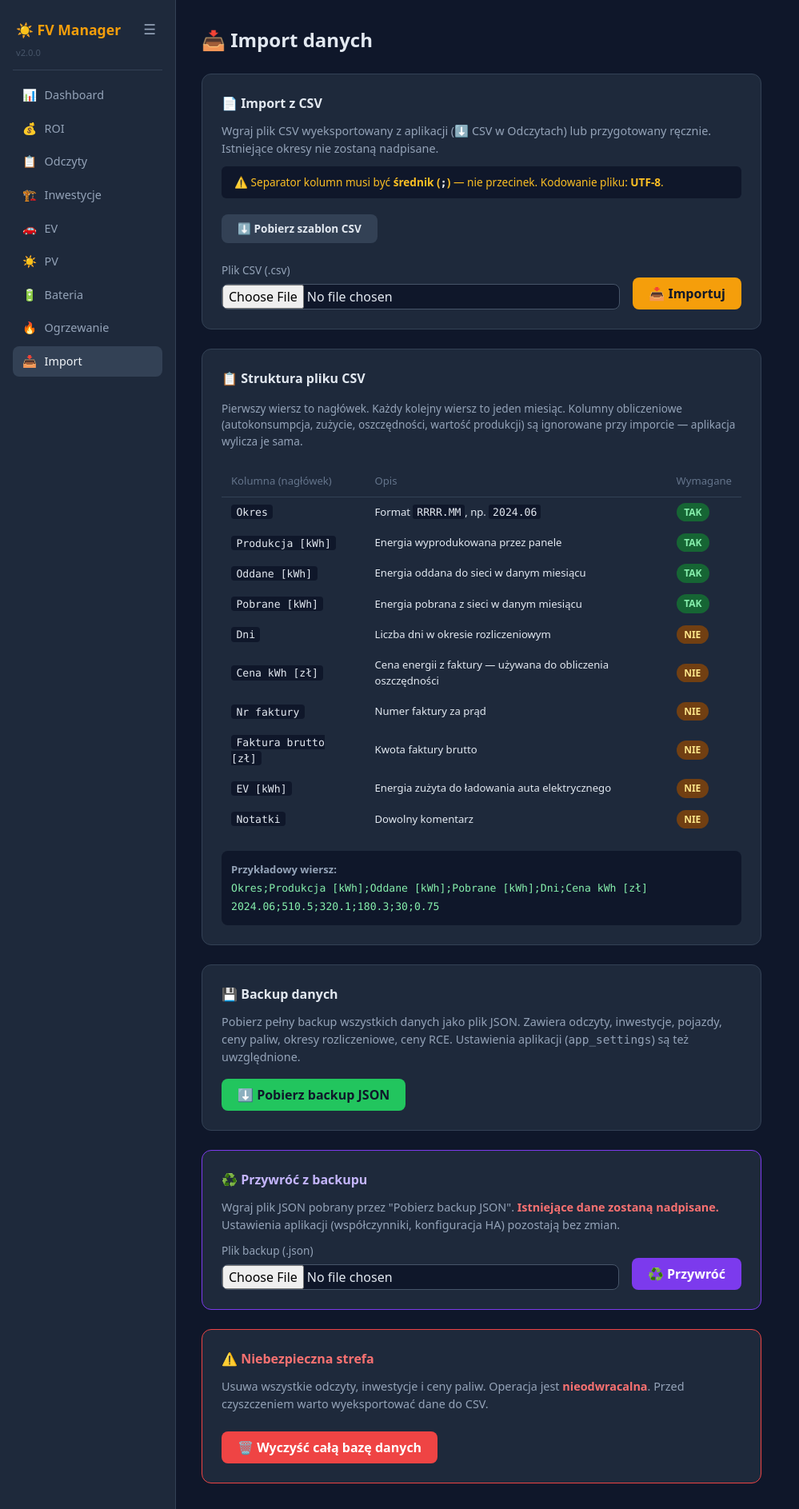
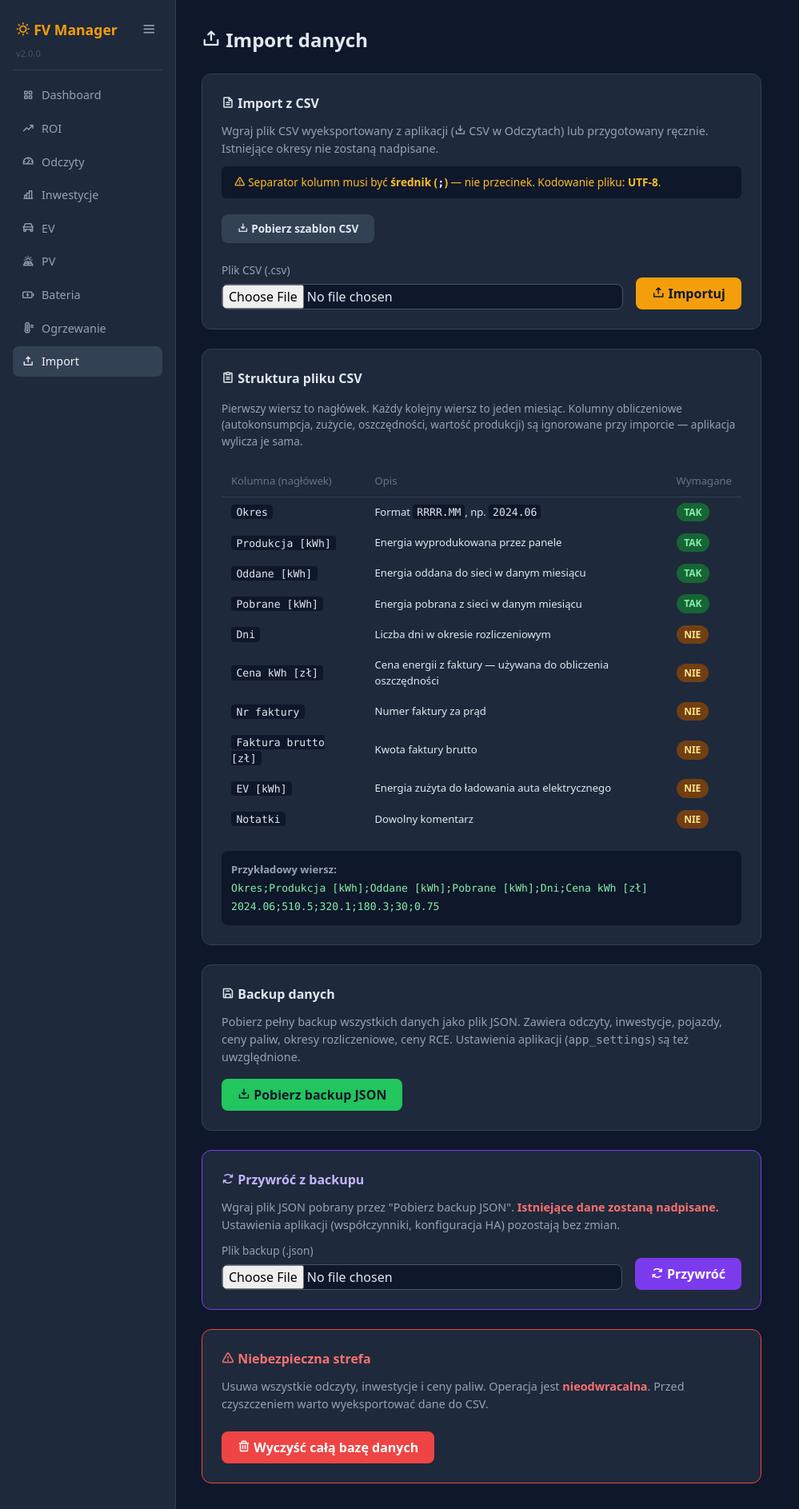
Before and after one commit to SyBeer/fv-manager, a FastAPI app: page /import in a window 1280 px wide. Shown: the whole page at 80% size, without its empty margins (0-999 px from the left). Run offline with FastAPI, Linux system fonts and the light colour scheme; some libraries are stand-ins or nearby versions.

Commit message:
feat: replace emoji with Phosphor Icons across all templates
Co-Authored-By: Claude Sonnet 4.6 <noreply@anthropic.com>

```diff
--- a/templates/base.html
+++ b/templates/base.html
@@ -5,6 +5,7 @@
 <meta name="viewport" content="width=device-width, initial-scale=1.0">
 <title>{% block title %}FV Manager{% endblock %}</title>
 <script src="https://cdn.tailwindcss.com"></script>
+<link rel="stylesheet" href="https://unpkg.com/@phosphor-icons/web@2.1.1/src/bold/style.css">
 <script src="https://cdn.jsdelivr.net/npm/chart.js"></script>
 <style>
   body { background: #0f172a; color: #e2e8f0; font-family: system-ui, sans-serif; }
@@ -74,8 +75,8 @@
 
 <!-- Mobile top bar -->
 <div id="mobile-toggle" style="display:none; align-items:center; gap:.75rem; background:#1e293b; border-bottom:1px solid #334155; padding:.75rem 1rem; position:sticky; top:0; z-index:30;">
-  <button onclick="toggleSidebar()" style="background:none; border:none; color:#f59e0b; font-size:1.4rem; cursor:pointer; line-height:1;">☰</button>
-  <span style="font-size:1rem; font-weight:700; color:#f59e0b;">☀️ FV Manager</span>
+  <button onclick="toggleSidebar()" style="background:none; border:none; color:#f59e0b; font-size:1.4rem; cursor:pointer; line-height:1;"><i class="ph-bold ph-list"></i></button>
+  <span style="font-size:1rem; font-weight:700; color:#f59e0b;"><i class="ph-bold ph-sun"></i> FV Manager</span>
 </div>
 
 <div id="sidebar-overlay" onclick="toggleSidebar()"></div>
@@ -84,39 +85,39 @@
   <!-- Sidebar -->
   <nav id="sidebar">
     <div style="display:flex; align-items:center; justify-content:space-between; margin-bottom:.25rem; padding-left:.25rem;">
-      <div id="sidebar-title" style="font-size:1.1rem; font-weight:700; color:#f59e0b;">☀️ FV Manager</div>
-      <button id="sidebar-toggle" onclick="toggleSidebar()" title="Zwiń menu">☰</button>
+      <div id="sidebar-title" style="font-size:1.1rem; font-weight:700; color:#f59e0b;"><i class="ph-bold ph-sun"></i> FV Manager</div>
+      <button id="sidebar-toggle" onclick="toggleSidebar()" title="Zwiń menu"><i class="ph-bold ph-list"></i></button>
     </div>
     <div id="sidebar-version" style="font-size:.7rem; color:#475569; padding:0 .25rem .75rem; margin-bottom:.5rem; border-bottom:1px solid #334155;">
       v2.0.0
     </div>
 
     <a href="{{ rp }}/" class="nav-link {% if request.url.path == '/' %}active{% endif %}">
-      <span class="nav-icon">📊</span><span class="nav-text">Dashboard</span>
+      <i class="ph-bold ph-squares-four nav-icon"></i><span class="nav-text">Dashboard</span>
     </a>
     <a href="{{ rp }}/roi" class="nav-link {% if request.url.path == '/roi' %}active{% endif %}">
-      <span class="nav-icon">💰</span><span class="nav-text">ROI</span>
+      <i class="ph-bold ph-trend-up nav-icon"></i><span class="nav-text">ROI</span>
     </a>
     <a href="{{ rp }}/odczyty" class="nav-link {% if '/odczyty' in request.url.path %}active{% endif %}">
-      <span class="nav-icon">📋</span><span class="nav-text">Odczyty</span>
+      <i class="ph-bold ph-gauge nav-icon"></i><span class="nav-text">Odczyty</span>
     </a>
     <a href="{{ rp }}/inwestycje" class="nav-link {% if '/inwestycje' in request.url.path %}active{% endif %}">
-      <span class="nav-icon">🏗️</span><span class="nav-text">Inwestycje</span>
+      <i class="ph-bold ph-chart-bar nav-icon"></i><span class="nav-text">Inwestycje</span>
     </a>
     <a href="{{ rp }}/ev" class="nav-link {% if request.url.path == '/ev' %}active{% endif %}">
-      <span class="nav-icon">🚗</span><span class="nav-text">EV</span>
+      <i class="ph-bold ph-car nav-icon"></i><span class="nav-text">EV</span>
     </a>
     <a href="{{ rp }}/pv" class="nav-link {% if request.url.path == '/pv' %}active{% endif %}">
-      <span class="nav-icon">☀️</span><span class="nav-text">PV</span>
+      <i class="ph-bold ph-solar-panel nav-icon"></i><span class="nav-text">PV</span>
     </a>
     <a href="{{ rp }}/bateria" class="nav-link {% if request.url.path == '/bateria' %}active{% endif %}">
-      <span class="nav-icon">🔋</span><span class="nav-text">Bateria</span>
+      <i class="ph-bold ph-battery-charging nav-icon"></i><span class="nav-text">Bateria</span>
     </a>
     <a href="{{ rp }}/ogrzewanie" class="nav-link {% if request.url.path == '/ogrzewanie' %}active{% endif %}">
-      <span class="nav-icon">🔥</span><span class="nav-text">Ogrzewanie</span>
+      <i class="ph-bold ph-thermometer-hot nav-icon"></i><span class="nav-text">Ogrzewanie</span>
     </a>
     <a href="{{ rp }}/import" class="nav-link {% if request.url.path == '/import' %}active{% endif %}">
-      <span class="nav-icon">📥</span><span class="nav-text">Import</span>
+      <i class="ph-bold ph-upload-simple nav-icon"></i><span class="nav-text">Import</span>
     </a>
 
   </nav>
--- a/templates/coming_soon.html
+++ b/templates/coming_soon.html
@@ -17,7 +17,7 @@
 
   {% if external_url %}
   <a href="{{ external_url }}" target="_blank" rel="noopener" class="btn btn-primary" style="margin-bottom:1rem;">
-    🔗 Dowiedz się więcej
+    <i class="ph-bold ph-link"></i> Dowiedz się więcej
   </a>
   <br>
   {% endif %}
--- a/templates/import.html
+++ b/templates/import.html
@@ -2,59 +2,59 @@
 {% block title %}Import — FV Manager{% endblock %}
 {% block content %}
 <div style="max-width:700px;">
-  <h1 style="font-size:1.5rem; font-weight:700; margin-bottom:1.5rem;">📥 Import danych</h1>
+  <h1 style="font-size:1.5rem; font-weight:700; margin-bottom:1.5rem;"><i class="ph-bold ph-upload-simple"></i> Import danych</h1>
 
   {% if error %}
   <div style="background:#450a0a; border:1px solid #ef4444; border-radius:8px; padding:1rem; margin-bottom:1.5rem; color:#fca5a5;">
-    ❌ {{ error }}
+    <i class="ph-bold ph-x-circle"></i> {{ error }}
   </div>
   {% endif %}
 
   {% if request.query_params.get('cleared') %}
   <div style="background:#166534; border:1px solid #22c55e; border-radius:8px; padding:1rem; margin-bottom:1rem; color:#86efac;">
-    ✅ Baza danych została wyczyszczona.
+    <i class="ph-bold ph-check-circle"></i> Baza danych została wyczyszczona.
   </div>
   {% endif %}
 
   {% if request.query_params.get('restored') %}
   <div style="background:#166534; border:1px solid #22c55e; border-radius:8px; padding:1rem; margin-bottom:1rem; color:#86efac;">
-    ✅ Przywrócono dane z backupu — <strong>{{ request.query_params.get('restored') }}</strong> rekordów.
+    <i class="ph-bold ph-check-circle"></i> Przywrócono dane z backupu — <strong>{{ request.query_params.get('restored') }}</strong> rekordów.
   </div>
   {% endif %}
 
   {% if request.query_params.get('imported') %}
   <div style="background:#166534; border:1px solid #22c55e; border-radius:8px; padding:1rem; margin-bottom:1rem; color:#86efac;">
-    ✅ Zaimportowano <strong>{{ request.query_params.get('imported') }}</strong> rekordów
+    <i class="ph-bold ph-check-circle"></i> Zaimportowano <strong>{{ request.query_params.get('imported') }}</strong> rekordów
     (pominięto duplikatów: {{ request.query_params.get('skipped', 0) }})
   </div>
   {% endif %}
 
   <!-- CSV Import -->
   <div class="card" style="margin-bottom:1.5rem;">
-    <h2 style="font-size:1rem; font-weight:600; margin-bottom:.75rem;">📄 Import z CSV</h2>
+    <h2 style="font-size:1rem; font-weight:600; margin-bottom:.75rem;"><i class="ph-bold ph-file-text"></i> Import z CSV</h2>
     <p style="color:#94a3b8; margin-bottom:.75rem; font-size:.9rem;">
-      Wgraj plik CSV wyeksportowany z aplikacji (⬇️ CSV w Odczytach) lub przygotowany ręcznie.
+      Wgraj plik CSV wyeksportowany z aplikacji (<i class="ph-bold ph-download-simple"></i> CSV w Odczytach) lub przygotowany ręcznie.
       Istniejące okresy nie zostaną nadpisane.
     </p>
     <div style="background:#0f172a; border-radius:6px; padding:.6rem 1rem; margin-bottom:1.25rem; font-size:.85rem; color:#fbbf24;">
-      ⚠️ Separator kolumn musi być <strong>średnik (<code style="color:#f8fafc;">;</code>)</strong> — nie przecinek.
+      <i class="ph-bold ph-warning"></i> Separator kolumn musi być <strong>średnik (<code style="color:#f8fafc;">;</code>)</strong> — nie przecinek.
       Kodowanie pliku: <strong>UTF-8</strong>.
     </div>
     <div style="display:flex; gap:.75rem; margin-bottom:1.5rem; flex-wrap:wrap;">
-      <a href="{{ rp }}/import/template.csv" class="btn btn-ghost" style="font-size:.85rem;">⬇️ Pobierz szablon CSV</a>
+      <a href="{{ rp }}/import/template.csv" class="btn btn-ghost" style="font-size:.85rem;"><i class="ph-bold ph-download-simple"></i> Pobierz szablon CSV</a>
     </div>
     <form method="post" action="{{ rp }}/import/csv" enctype="multipart/form-data" style="display:flex; gap:1rem; align-items:flex-end; flex-wrap:wrap;">
       <div style="flex:1; min-width:200px;">
         <label style="display:block; margin-bottom:.4rem; font-size:.85rem; color:#94a3b8;">Plik CSV (.csv)</label>
         <input type="file" name="file" accept=".csv" required>
       </div>
-      <button type="submit" class="btn btn-primary" onclick="this.disabled=true; this.textContent='⏳ Importuję...'; this.form.submit();">📥 Importuj</button>
+      <button type="submit" class="btn btn-primary" onclick="this.disabled=true; this.textContent='⏳ Importuję...'; this.form.submit();"><i class="ph-bold ph-upload-simple"></i> Importuj</button>
     </form>
   </div>
 
   <!-- Struktura pliku CSV -->
   <div class="card" style="margin-bottom:1.5rem;">
-    <h2 style="font-size:1rem; font-weight:600; margin-bottom:1rem;">📋 Struktura pliku CSV</h2>
+    <h2 style="font-size:1rem; font-weight:600; margin-bottom:1rem;"><i class="ph-bold ph-clipboard-text"></i> Struktura pliku CSV</h2>
     <p style="color:#94a3b8; font-size:.85rem; margin-bottom:1.25rem;">
       Pierwszy wiersz to nagłówek. Każdy kolejny wiersz to jeden miesiąc.
       Kolumny obliczeniowe (autokonsumpcja, zużycie, oszczędności, wartość produkcji) są ignorowane przy imporcie — aplikacja wylicza je sama.
@@ -133,18 +133,18 @@
 
   <!-- Backup -->
   <div class="card" style="margin-bottom:1.5rem;">
-    <h2 style="font-size:1rem; font-weight:600; margin-bottom:.75rem;">💾 Backup danych</h2>
+    <h2 style="font-size:1rem; font-weight:600; margin-bottom:.75rem;"><i class="ph-bold ph-floppy-disk"></i> Backup danych</h2>
     <p style="color:#94a3b8; font-size:.9rem; margin-bottom:1rem;">
       Pobierz pełny backup wszystkich danych jako plik JSON.
       Zawiera odczyty, inwestycje, pojazdy, ceny paliw, okresy rozliczeniowe, ceny RCE.
       Ustawienia aplikacji (<code>app_settings</code>) są też uwzględnione.
     </p>
-    <a href="{{ rp }}/backup/full" class="btn btn-green">⬇️ Pobierz backup JSON</a>
+    <a href="{{ rp }}/backup/full" class="btn btn-green"><i class="ph-bold ph-download-simple"></i> Pobierz backup JSON</a>
   </div>
 
   <!-- Restore -->
   <div class="card" style="margin-bottom:1.5rem; border-color:#7c3aed;">
-    <h2 style="font-size:1rem; font-weight:600; margin-bottom:.75rem; color:#c4b5fd;">♻️ Przywróć z backupu</h2>
+    <h2 style="font-size:1rem; font-weight:600; margin-bottom:.75rem; color:#c4b5fd;"><i class="ph-bold ph-arrows-clockwise"></i> Przywróć z backupu</h2>
     <p style="color:#94a3b8; font-size:.9rem; margin-bottom:.75rem;">
       Wgraj plik JSON pobrany przez "Pobierz backup JSON".
       <strong style="color:#f87171;">Istniejące dane zostaną nadpisane.</strong>
@@ -157,19 +157,19 @@
         <label style="display:block; margin-bottom:.4rem; font-size:.85rem; color:#94a3b8;">Plik backup (.json)</label>
         <input type="file" name="file" accept=".json" required>
       </div>
-      <button type="submit" class="btn" style="background:#7c3aed; color:white;">♻️ Przywróć</button>
+      <button type="submit" class="btn" style="background:#7c3aed; color:white;"><i class="ph-bold ph-arrows-clockwise"></i> Przywróć</button>
     </form>
   </div>
 
   <!-- Danger Zone -->
   <div class="card" style="border-color:#ef4444;">
-    <h2 style="font-size:1rem; font-weight:600; margin-bottom:.75rem; color:#f87171;">⚠️ Niebezpieczna strefa</h2>
+    <h2 style="font-size:1rem; font-weight:600; margin-bottom:.75rem; color:#f87171;"><i class="ph-bold ph-warning"></i> Niebezpieczna strefa</h2>
     <p style="color:#94a3b8; font-size:.9rem; margin-bottom:1.5rem;">
       Usuwa wszystkie odczyty, inwestycje i ceny paliw. Operacja jest <strong style="color:#f87171;">nieodwracalna</strong>.
       Przed czyszczeniem warto wyeksportować dane do CSV.
     </p>
     <form method="post" action="{{ rp }}/admin/clear-db" onsubmit="return confirm('UWAGA: Spowoduje to usunięcie WSZYSTKICH danych. Czy na pewno chcesz kontynuować?')">
-      <button type="submit" class="btn btn-red">🗑️ Wyczyść całą bazę danych</button>
+      <button type="submit" class="btn btn-red"><i class="ph-bold ph-trash"></i> Wyczyść całą bazę danych</button>
     </form>
   </div>
 </div>
--- a/templates/investment_form.html
+++ b/templates/investment_form.html
@@ -40,7 +40,7 @@
         </div>
       </div>
       <div style="display:flex; gap:.75rem;">
-        <button type="submit" class="btn btn-primary">💾 Zapisz</button>
+        <button type="submit" class="btn btn-primary"><i class="ph-bold ph-floppy-disk"></i> Zapisz</button>
         <a href="{{ rp }}/inwestycje" class="btn btn-ghost">Anuluj</a>
       </div>
     </form>
```
Also changed, not shown: templates/dashboard.html (+4 -4 lines), templates/ev.html (+14 -14 lines), templates/investments.html (+4 -4 lines), templates/pv.html (+4 -4 lines), templates/reading_form.html (+11 -11 lines), templates/readings.html (+4 -4 lines), templates/roi.html (+8 -8 lines).
